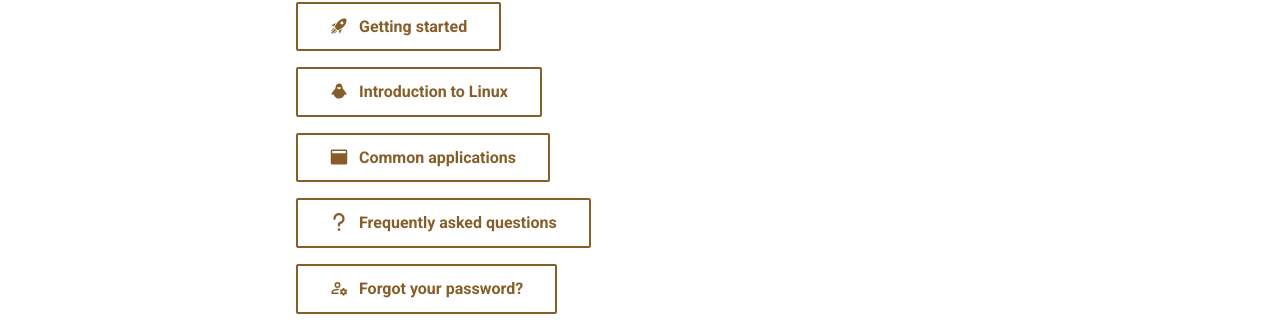
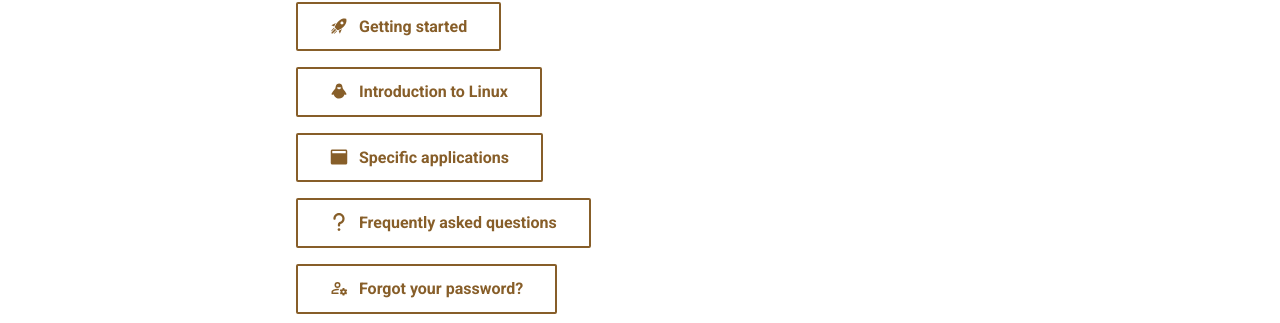
Before and after one commit to lunarc/lunarc_docs, an MkDocs documentation site: the page built from docs/index.md, in a window 1280 px wide. Shown: the part 324-647 px from the top of the page. Built offline with MkDocs 1.6.1 and Material for MkDocs 9.7.7, drawn with Linux system fonts in a browser that asks for light colours.

Commit message:
Update index.md
updated some links to reflect earlier changes to folders and file names

```diff
--- a/docs/index.md
+++ b/docs/index.md
@@ -8,17 +8,17 @@
 
     [:material-linux: Introduction to Linux](guides/linux/linux_basics_intro.md){: .md-button }
 
-    [:material-application: Common applications](guides/python/Python){: .md-button }
+    [:material-application: Specific applications](guides/applications/Python){: .md-button }
 
     [:fontawesome-solid-question: Frequently asked questions](faq/faq_login.md){: .md-button }
 
-    [:material-account-cog-outline: Forgot your password?](guides/linux/linux_basics_intro.md){: .md-button }
+    [:material-account-cog-outline: Forgot your password?](intro/lost_password.md){: .md-button }
 
 === "I have used HPC resources before"
 
     [:fontawesome-solid-jet-fighter-up: LUNARC Refresher Course](getting_started/login_password/){: .md-button }
 
-    [:material-account-cog-outline: Forgot your password?](guides/linux/linux_basics_intro.md){: .md-button }
+    [:material-account-cog-outline: Forgot your password?](intro/lost_password.md){: .md-button }
 
 === "I am an expert HPC user"
 
@@ -28,7 +28,7 @@
 
     [:material-database-cog-outline: Advanced cluster settings documentation](getting_started/login_password/){: .md-button }
 
-    [:material-account-cog-outline: Forgot your password?](guides/linux/linux_basics_intro.md){: .md-button }
+    [:material-account-cog-outline: Forgot your password?](intro/lost_password.md){: .md-button }
 
 === "I develop HPC software"
 
@@ -38,4 +38,4 @@
 
     [:fontawesome-solid-award: Apply for Knighthood](faq/faq_login.md){: .md-button }
 
-    [:material-account-cog-outline: Forgot your password?](guides/linux/linux_basics_intro.md){: .md-button }
+    [:material-account-cog-outline: Forgot your password?](intro/lost_password.md){: .md-button }
```
